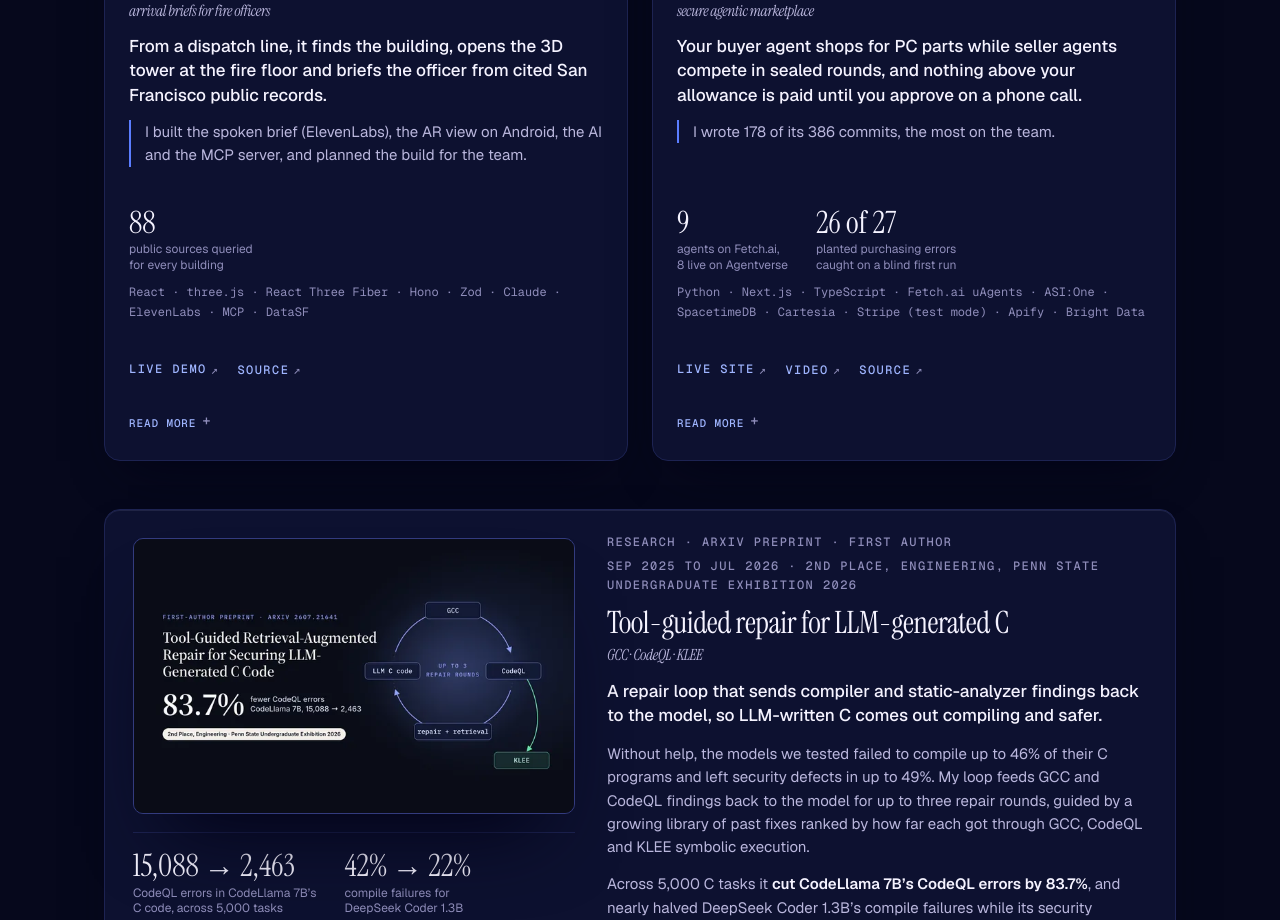
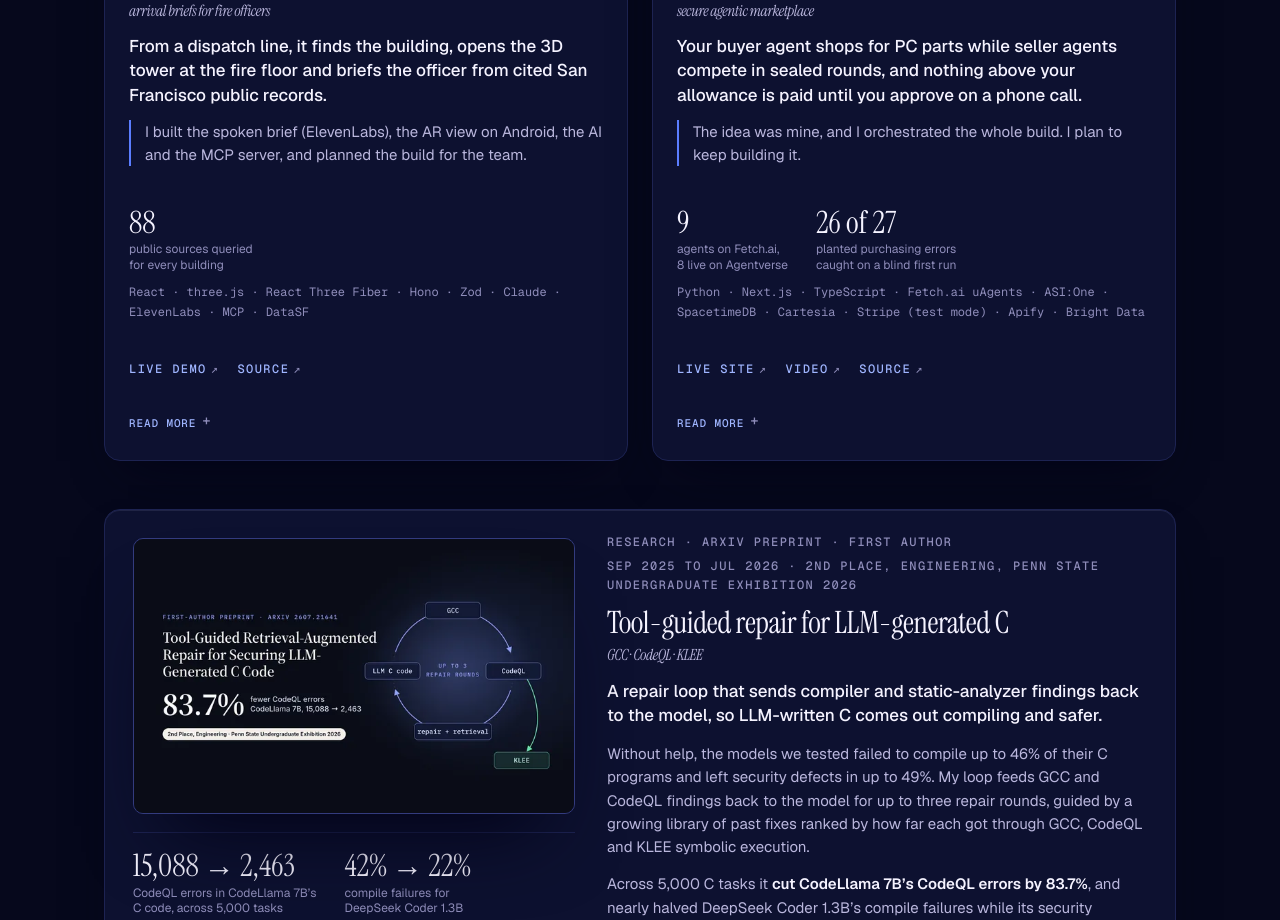
Before and after one commit to vs-githjk/Portfolio, a React (Vite) app: page / in a window 1280 px wide. Shown: the part 6260-7180 px from the top of the page. Built offline with nearby package versions, Linux system fonts and the light colour scheme.

Commit message:
Fish Market role: his idea, he orchestrated the build

```diff
--- a/src/data/content.js
+++ b/src/data/content.js
@@ -614,8 +614,8 @@ export const builds = {
       id: 'fishmarket',
       /* Repo github.com/vs-githjk/fish-market-nothing-fishy (README, Oct 25 2026).
          Cal Hacks 13.0, Oct 24 to 25 2026. Honorable mention, Fetch.ai track:
-         confirmed by Vidyut (Oct 28). Commits from GitHub contributors (Vidyut 178,
-         team total 386 across 4 people). Every figure below is from the README's
+         confirmed by Vidyut (Oct 28). Role line in his words: his idea, he orchestrated
+         the build, and he plans to keep building it. Every figure below is from the README's
          measured-results table; the shield numbers are reported as the README states
          them, misses included. No Devpost link known. */
       kind: 'Hackathon · Cal Hacks 13.0 · team of 4',
@@ -625,7 +625,7 @@ export const builds = {
       oneLiner:
         'Your buyer agent shops for PC parts while seller agents compete in sealed rounds, and nothing above your allowance is paid until you approve on a phone call.',
       awards: ['Honorable mention · Fetch.ai track'],
-      role: 'I wrote 178 of its 386 commits, the most on the team.',
+      role: 'The idea was mine, and I orchestrated the whole build. I plan to keep building it.',
       body: [
         'Nine agents on Fetch.ai, eight of them registered on Agentverse and reachable from ASI:One. Before any money moves, Smell Test screens every listing for hidden instructions and payee swaps, a deterministic Quality Advocate checks fit and CPSC recalls and can veto the cheapest bid, and the winning price is re-read live. Above your allowance a Cartesia voice agent calls you, but **code decides**: only the one-time code on your screen plus "approve" passes, and payment runs in Stripe test mode.',
         'Every claim is labelled LIVE, MIRROR, SIM or SANDBOX, and the README publishes its misses: Smell Test stopped **13 of 20 held-out attacks** while wrongly blocking 2 of 10 honest listings, so "secure" is the goal we build toward, not a claim yet.',
```
